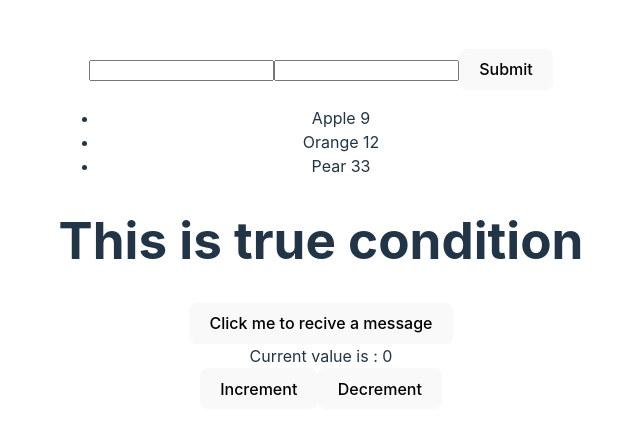
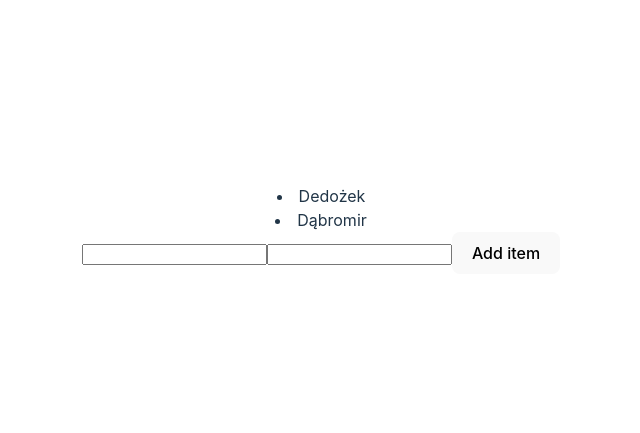
Before and after one commit to MateuszZaniewski/React-learning, a React (Vite) app: page / in a window 1280 px wide. Shown: the part 171-604 px from the top of the page, without its empty margins (319-959 px from the left). Built offline with nearby package versions, Linux system fonts and the light colour scheme.

Commit message:
learning forms again

```diff
--- a/package.json
+++ b/package.json
@@ -11,7 +11,8 @@
   },
   "dependencies": {
     "react": "^18.2.0",
-    "react-dom": "^18.2.0"
+    "react-dom": "^18.2.0",
+    "react-redux": "^9.0.4"
   },
   "devDependencies": {
     "@types/react": "^18.2.37",
--- a/src/App.jsx
+++ b/src/App.jsx
@@ -1,26 +1,25 @@
 import "./App.css";
-import { Hello } from "./components/hello";
-import Conditional from "./components/Conditional";
-import Message from "./components/Message";
-import Counter from "./components/Counter";
-import Form from "./components/Form";
+import ToDoContainer from "./components/ToDoContainer";
 
 function App() {
-  const fruits = [
-    { name: "Apple", price: 9 },
-    { name: "Bannana", price: 7 },
-    { name: "Orange", price: 12 },
-    { name: "Pear", price: 33 },
-  ];
   return (
     <>
-      <Form></Form>
-      <Hello fruits={fruits}></Hello>
-      <Conditional />
-      <Message />
-      <Counter />
+      <ToDoContainer />
     </>
   );
 }
 
+/*
+  ToDoApp
+
+  -ToDoContainer
+    -ToDoItemCounter
+    -ToDoResetList
+    -ToDoAdd
+  -ToDoList
+    -ToDoItem
+    -ToDoRemoveItem
+
+*/
+
 export default App;
--- /dev/null
+++ b/src/components/ToDoContainer.jsx
@@ -0,0 +1,34 @@
+import { useState } from "react";
+
+export default function ToDoContainer() {
+  const [item, setItem] = useState({
+    name: "",
+    completed: false,
+  });
+  const [list, setList] = useState([
+    {
+      name: "Dedożek",
+      completed: false,
+    },
+    {
+      name: "Dąbromir",
+      completed: true,
+    },
+  ]);
+
+  function addItem(e) {
+    e.preventDefault();
+  }
+  return (
+    <div className="">
+      {list.map((item, index) => (
+        <li key={index}>{item.name}</li>
+      ))}
+      <form>
+        <input></input>
+        <input></input>
+        <button onClick={(e) => addItem(e)}>Add item</button>
+      </form>
+    </div>
+  );
+}
```
Also changed, not shown: 1 other file (tests, documents, lock files or other folders).
